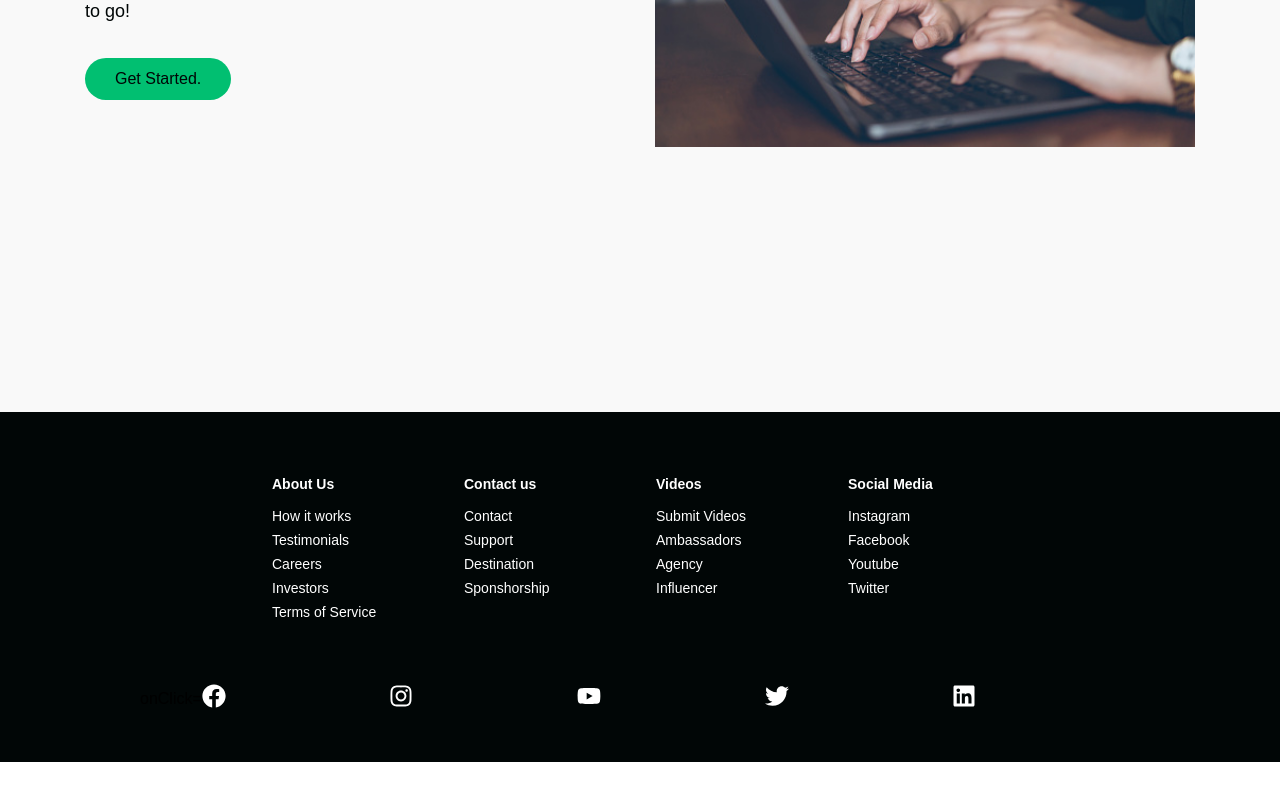
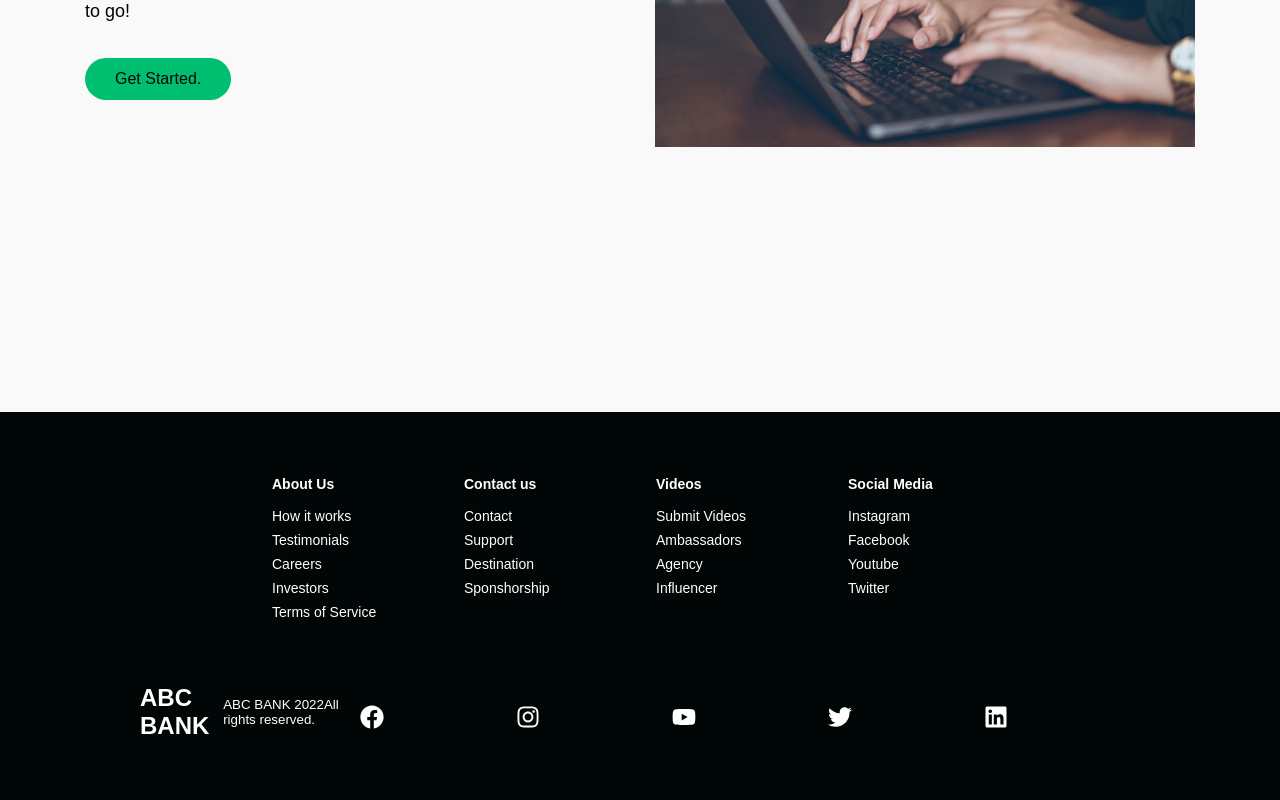
Before and after one commit to NEKiarie/BankInfoWebsite, a React (Create React App) app: page / in a window 1280 px wide. Shown: the part 3763-4563 px from the top of the page. Before the commit the page ends 4525 px from the top, so only its background shows below. Built offline with nearby package versions, Linux system fonts and the light colour scheme.

Commit message:
File Modified

```diff
--- a/src/components/Footer/index.js
+++ b/src/components/Footer/index.js
@@ -17,8 +17,8 @@ import {
   FooterLinksContainer,
   SocialMedia,
   SocialMediaWrap,
-  //SocialLogo,
-  //WebsiteRights,
+  SocialLogo,
+  WebsiteRights,
   SocialIcons,
   SocialIconLink,
 } from "./FooterElements";
@@ -70,15 +70,14 @@ const Footer = () => {
 
         <SocialMedia>
           <SocialMediaWrap>
-            onClick={toggleHome}
-            {/*<SocialLogo to="/" >
+            <SocialLogo to="/" onClick={toggleHome}>
               ABC BANK
             </SocialLogo>
 
             <WebsiteRights>
-              ABC BANK {new Date().getFullYear()}
-              All rights reserved.
-           </WebsiteRights>*/}
+              ABC BANK    {new Date().getFullYear()}
+                           All rights reserved.
+            </WebsiteRights>
             <SocialIcons>
               <SocialIconLink
                 href="https://www.facebook.com"
```
